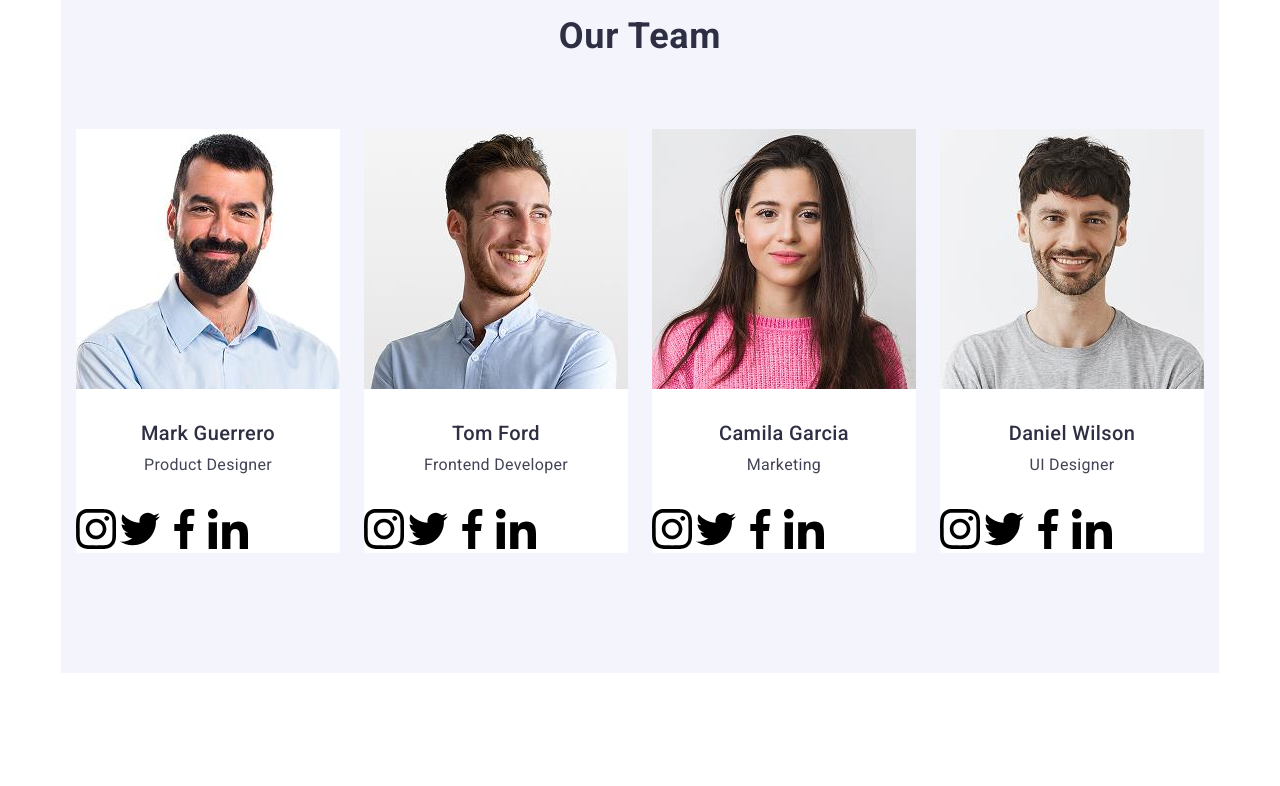
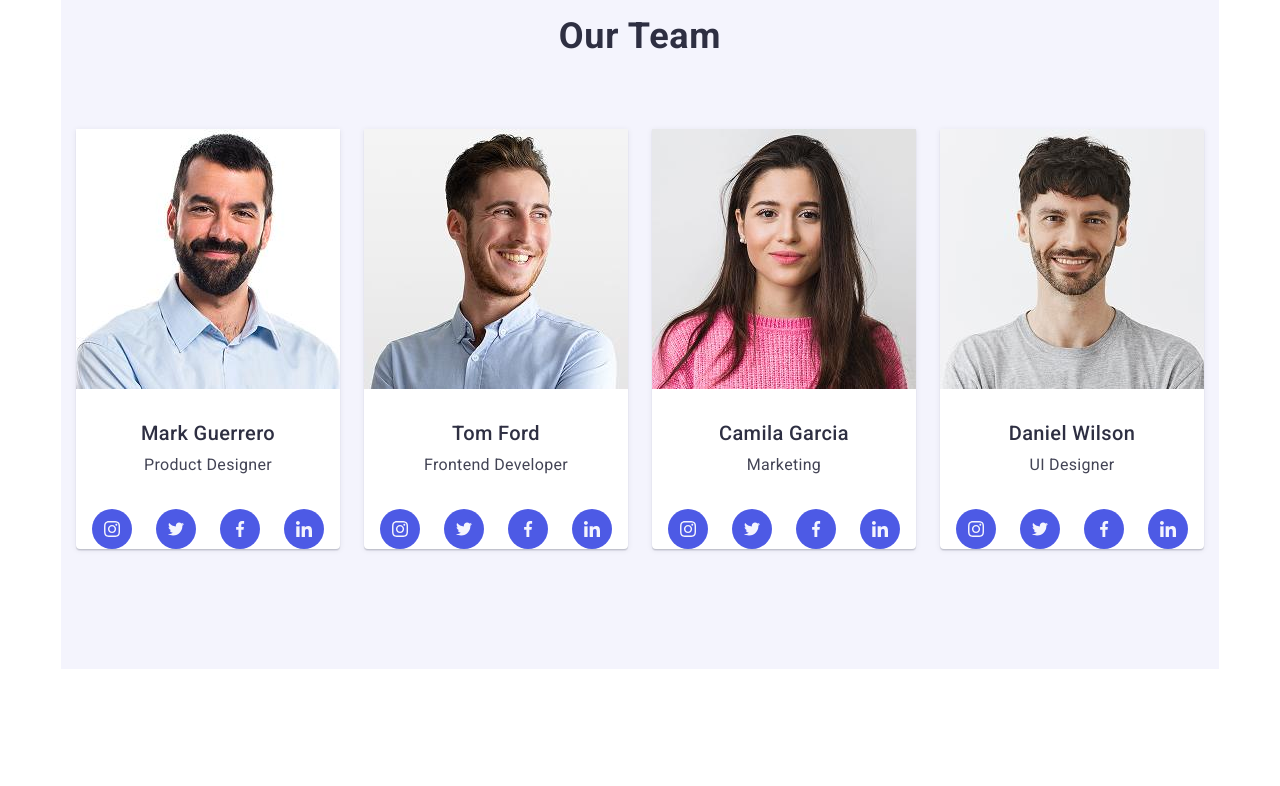
Before and after one commit to Ivan-Shkilnyi/goit-markup-hw-04, a plain HTML site: page index.html in a window 1280 px wide. Shown: the part 1240-2026 px from the top of the page. Drawn offline with nearby package versions, Linux system fonts and the light colour scheme.

Commit message:
our team

```diff
--- a/css/style.css
+++ b/css/style.css
@@ -122,9 +122,13 @@ p {
 
 .section-baner {
   padding-bottom: 188px;
+  max-width: 1440px;
   height: 600px;
+  background-repeat: no-repeat;
+  background-position: center;
+  background-size: cover;
   background-color: #2e2f42;
-  background-image: linear-gradient(to top, rgba(46, 47, 66, 0.7), rgba(46, 47, 66, 0.7)), url("./images/people-office.jpg");
+  background-image: linear-gradient(rgba(46, 47, 66, 0.7), rgba(46, 47, 66, 0.7)), url("/images/people-office.jpg");
 }
 
 .section-baner {
@@ -144,6 +148,7 @@ p {
 }
 
 .order-service-button {
+  transition: background-color 250ms cubic-bezier(0.4, 0, 0.2, 1);
   border-radius: 4px;
   border: none;
   min-width: 169px;
@@ -188,6 +193,8 @@ p {
 }
 
 .iconbox-principles {
+  justify-content: center;
+  align-items: center;
   display: flex;
   border: 1px solid #8e8f99;
   border-radius: 4px;
@@ -278,6 +285,9 @@ p {
 }
 
 .team-item {
+  box-shadow: 0px 1px 6px rgba(46, 47, 66, 0.08),
+    0px 1px 1px rgba(46, 47, 66, 0.16),
+    0px 2px 1px rgba(46, 47, 66, 0.08);
   border-radius: 0px 0px 4px 4px;
   width: calc((100% - 24px * 3) / 4);
   background-color: #fff;
@@ -303,11 +313,34 @@ p {
   text-align: center;
 }
 
-.social-link {}
+.social-link-list {
+  display: flex;
+  justify-content: center;
+  gap: 24px;
+}
+
+.ocial-link-item {
+  width: 40px;
+  height: 40px;
+}
+
+.social-link {
+  height: 100%;
+  background-color: #4d5ae5;
+  border-radius: 50%;
+  display: flex;
+  align-items: center;
+  justify-content: center;
+  transition: background-color 250ms cubic-bezier(0.4, 0, 0.2, 1);
+}
+
+.social-link:hover,
+.social-link:focus {
+  background-color: #404bbf;
+}
 
 .social-icon {
-  width: 40px;
-  height: 40px;
+  fill: #f4f4fd;
 }
 
 
--- a/index.html
+++ b/index.html
@@ -125,26 +125,35 @@
               <p class="team-text">Product Designer</p>
             </div>
             <div class="social-link-box">
-              <a href="#">
-                <svg class="social-icon" width="24" height="24">
+              <ul class="social-link-list">
+                <li class="ocial-link-item"><a class="social-link" href="#">
+                    <svg class="social-icon" width="16" height="16">
                       <use href="./images/svg/sprite.svg#icon-instagram"></use>
                     </svg>
                   </a>
-              <a href="#">
-                <svg class="social-icon" width="24" height="24">
+                </li>
+                <li class="ocial-link-item">
+                  <a class="social-link" href="#">
+                    <svg class="social-icon" width="16" height="16">
                       <use href="./images/svg/sprite.svg#icon-twitter"></use>
                     </svg>
                   </a>
-              <a href="#">
-                <svg class="social-icon" width="24" height="24">
+                </li>
+                <li class="ocial-link-item">
+                  <a class="social-link" href="#">
+                    <svg class="social-icon" width="16" height="16">
                       <use href="./images/svg/sprite.svg#icon-facebook"></use>
                     </svg>
                   </a>
-              <a href="#">
-                <svg class="social-icon" width="24" height="24">
+                </li class="ocial-link-item">
+                <li class="ocial-link-item">
+                  <a class=" social-link" href="#">
+                    <svg class="social-icon" width="16" height="16">
                       <use href="./images/svg/sprite.svg#icon-linkedin"></use>
                     </svg>
                   </a>
+                </li>
+              </ul>
             </div>
           </li>
           <li class="team-item">
@@ -154,26 +163,35 @@
               <p class="team-text">Frontend Developer</p>
             </div>
             <div class="social-link-box">
-              <a class="social-link" href="#">
-                <svg class="social-icon" width="24" height="24">
+              <ul class="social-link-list">
+                <li class="ocial-link-item"><a class="social-link" href="#">
+                    <svg class="social-icon" width="16" height="16">
                       <use href="./images/svg/sprite.svg#icon-instagram"></use>
                     </svg>
                   </a>
+                </li>
+                <li class="ocial-link-item">
                   <a class="social-link" href="#">
-                <svg class="social-icon" width="24" height="24">
+                    <svg class="social-icon" width="16" height="16">
                       <use href="./images/svg/sprite.svg#icon-twitter"></use>
                     </svg>
                   </a>
+                </li>
+                <li class="ocial-link-item">
                   <a class="social-link" href="#">
-                <svg class="social-icon" width="24" height="24">
+                    <svg class="social-icon" width="16" height="16">
                       <use href="./images/svg/sprite.svg#icon-facebook"></use>
                     </svg>
                   </a>
-              <a class="social-link" href="#">
-                <svg class="social-icon" width="24" height="24">
+                </li class="ocial-link-item">
+                <li class="ocial-link-item">
+                  <a class=" social-link" href="#">
+                    <svg class="social-icon" width="16" height="16">
                       <use href="./images/svg/sprite.svg#icon-linkedin"></use>
                     </svg>
                   </a>
+                </li>
+              </ul>
             </div>
           </li>
           <li class="team-item">
@@ -183,26 +201,35 @@
               <p class="team-text">Marketing</p>
             </div>
             <div class="social-link-box">
-              <a href="#">
-                <svg class="social-icon" width="24" height="24">
+              <ul class="social-link-list">
+                <li class="ocial-link-item"><a class="social-link" href="#">
+                    <svg class="social-icon" width="16" height="16">
                       <use href="./images/svg/sprite.svg#icon-instagram"></use>
                     </svg>
                   </a>
-              <a href="#">
-                <svg class="social-icon" width="24" height="24">
+                </li>
+                <li class="ocial-link-item">
+                  <a class="social-link" href="#">
+                    <svg class="social-icon" width="16" height="16">
                       <use href="./images/svg/sprite.svg#icon-twitter"></use>
                     </svg>
                   </a>
-              <a href="#">
-                <svg class="social-icon" width="24" height="24">
+                </li>
+                <li class="ocial-link-item">
+                  <a class="social-link" href="#">
+                    <svg class="social-icon" width="16" height="16">
                       <use href="./images/svg/sprite.svg#icon-facebook"></use>
                     </svg>
                   </a>
-              <a href="#">
-                <svg class="social-icon" width="24" height="24">
+                </li class="ocial-link-item">
+                <li class="ocial-link-item">
+                  <a class=" social-link" href="#">
+                    <svg class="social-icon" width="16" height="16">
                       <use href="./images/svg/sprite.svg#icon-linkedin"></use>
                     </svg>
                   </a>
+                </li>
+              </ul>
             </div>
           </li>
           <li class="team-item">
@@ -212,26 +239,35 @@
               <p class="team-text">UI Designer</p>
             </div>
             <div class="social-link-box">
-              <a href="#">
-                <svg class="social-icon" width="24" height="24">
+              <ul class="social-link-list">
+                <li class="ocial-link-item"><a class="social-link" href="#">
+                    <svg class="social-icon" width="16" height="16">
                       <use href="./images/svg/sprite.svg#icon-instagram"></use>
                     </svg>
                   </a>
-              <a href="#">
-                <svg class="social-icon" width="24" height="24">
+                </li>
+                <li class="ocial-link-item">
+                  <a class="social-link" href="#">
+                    <svg class="social-icon" width="16" height="16">
                       <use href="./images/svg/sprite.svg#icon-twitter"></use>
                     </svg>
                   </a>
-              <a href="#">
-                <svg class="social-icon" width="24" height="24">
+                </li>
+                <li class="ocial-link-item">
+                  <a class="social-link" href="#">
+                    <svg class="social-icon" width="16" height="16">
                       <use href="./images/svg/sprite.svg#icon-facebook"></use>
                     </svg>
                   </a>
-              <a href="#">
-                <svg class="social-icon" width="24" height="24">
+                </li class="ocial-link-item">
+                <li class="ocial-link-item">
+                  <a class=" social-link" href="#">
+                    <svg class="social-icon" width="16" height="16">
                       <use href="./images/svg/sprite.svg#icon-linkedin"></use>
                     </svg>
                   </a>
+                </li>
+              </ul>
             </div>
           </li>
         </ul>
```
Lines whose indentation alone changed are shown as unchanged.
